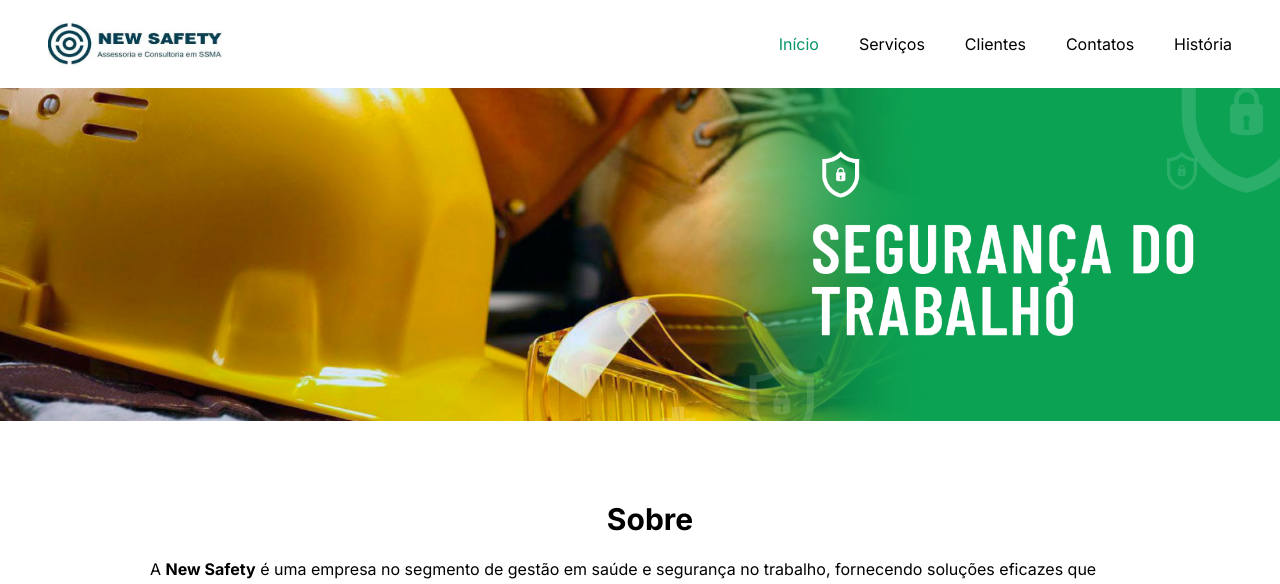
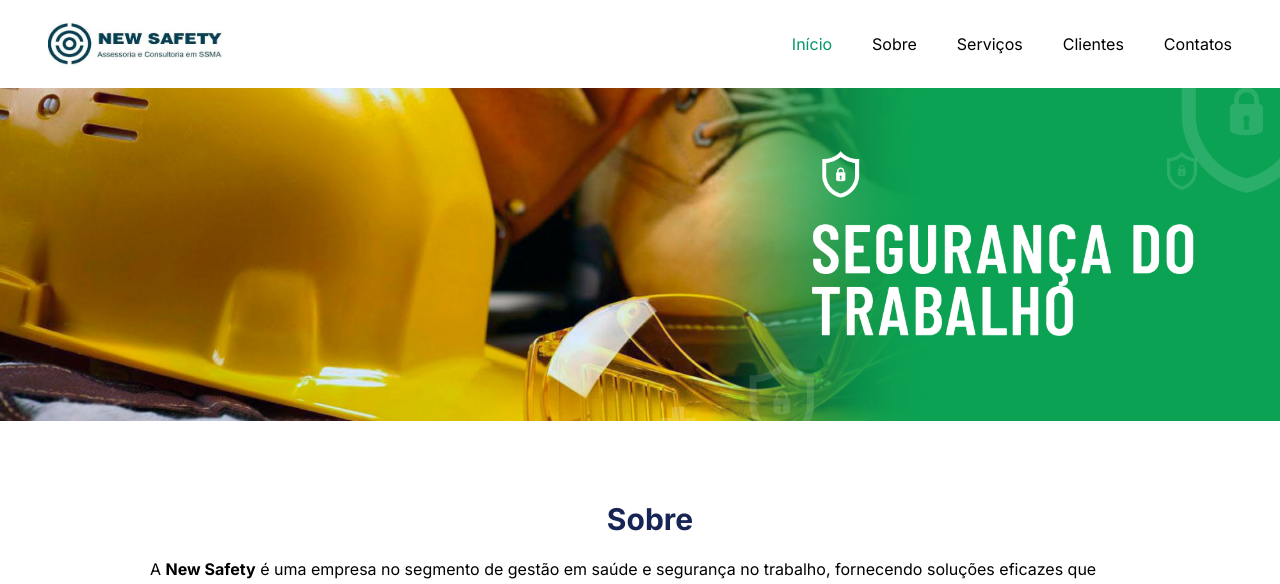
Before and after one commit to diogokimisima/new-safety, a React (Vite) app: page / in a window 1280 px wide. Shown: the top 584 px of the page. Built offline with nearby package versions, Linux system fonts and the light colour scheme.

Commit message:
arrumando o sobre para about

```diff
--- a/src/App.jsx
+++ b/src/App.jsx
@@ -3,7 +3,7 @@ import { Clients } from "./components/clients/clients"
 import { Footer } from "./components/footer"
 import { Header } from "./components/header"
 import { Services } from "./components/services/services"
-import { Sobre } from "./components/sobre"
+import { About } from "./components/about"
 
 function App() {
 
@@ -12,7 +12,7 @@ function App() {
       <Header/>
       <div className="space-y-20">
       <Banner />
-      <Sobre />
+      <About />
       <Services />
       <Clients />
       <Footer />
--- a/src/components/sobre.jsx
+++ b/src/components/about.jsx
@@ -1,8 +1,8 @@
-export function Sobre() {
+export function About() {
     return (
         <div className="max-w-[980px] flex flex-col mx-auto">
             <div className="flex justify-center border-b-4 border-emerald-600 mx-[500px] pb-4">
-                <h2 className="text-3xl font-bold text-center">Sobre</h2>
+                <h2 className="text-blue-950 text-3xl font-bold">Sobre</h2>
             </div>
             <p> A <span className="font-bold">New Safety</span> é uma empresa no segmento de gestão em saúde e segurança no trabalho, fornecendo soluções eficazes que mantém seus colaboradores protegidos e seus negócios em conformidade com a legislação trabalhista e previdenciária</p>
         </div>
--- a/src/components/header.jsx
+++ b/src/components/header.jsx
@@ -8,10 +8,10 @@ export function Header() {
             </div>
             <div className='flex gap-10'>
                 <a className='text-emerald-600' href="">Início</a>
+                <a href="">Sobre</a>
                 <a href="">Serviços</a>
                 <a href="">Clientes</a>
                 <a href="">Contatos</a>
-                <a href="">História</a>
             </div>
         </header>
     )
```
